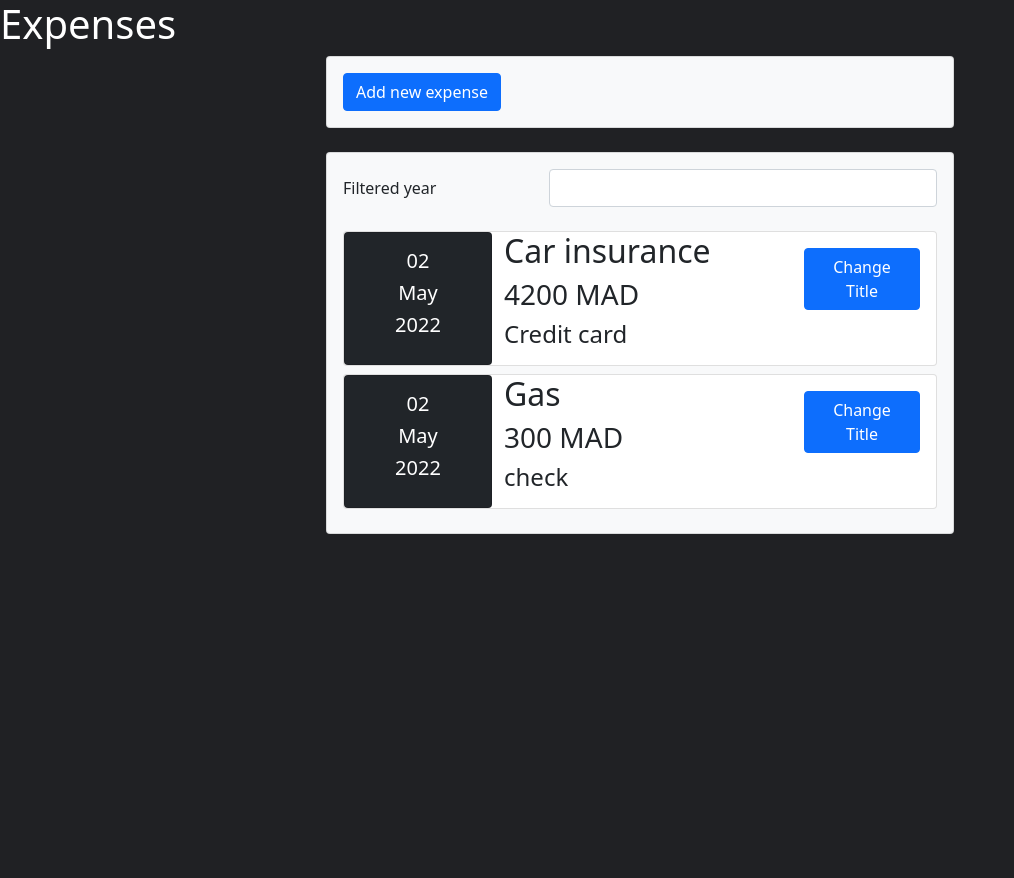
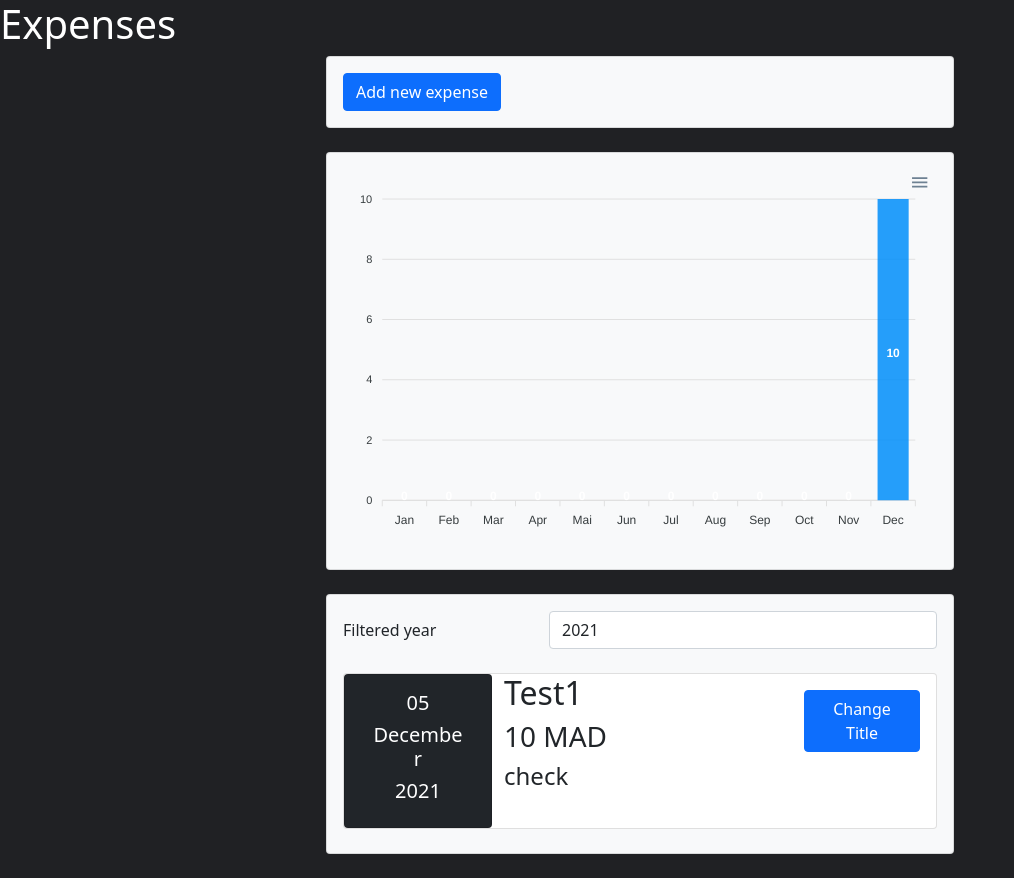
Before and after one commit to bouhouchmarouane/expenses-app, a React (Create React App) app: page / in a window 1280 px wide. Shown: the whole page, without its empty margins (0-1014 px from the left). Before the commit the page ends 800 px from the top, so only its background shows below. Built offline with nearby package versions, Linux system fonts and the light colour scheme.

Commit message:
Adding chart

```diff
--- a/package.json
+++ b/package.json
@@ -6,9 +6,11 @@
     "@testing-library/jest-dom": "^5.16.4",
     "@testing-library/react": "^13.1.1",
     "@testing-library/user-event": "^13.5.0",
+    "apexcharts": "^3.35.3",
     "bootstrap": "^5.1.3",
     "bootstrap-icons": "^1.8.2",
     "react": "^18.1.0",
+    "react-apexcharts": "^1.4.0",
     "react-datepicker": "^4.8.0",
     "react-dom": "^18.1.0",
     "react-scripts": "5.0.1",
--- a/src/App.js
+++ b/src/App.js
@@ -3,11 +3,12 @@ import { ExpenseFilter } from "./components/ExpenseFilter";
 import { useState } from "react";
 import Card from "./components/Card";
 import NewExpense from "./components/NewExpense";
+import Chart from "./components/Chart";
 
 const INITIAL_EXPENSES = [
   {
     id: 1,
-    title: "Car  insurance",
+    title: "Car insurance",
     amount: 4200,
     date: new Date(),
     paymentMethod: "Credit card",
@@ -19,12 +20,25 @@ const INITIAL_EXPENSES = [
     date: new Date(),
     paymentMethod: "check",
   },
+  {
+    id: 3,
+    title: "Test1",
+    amount: 10,
+    date: new Date(2021,11,5),
+    paymentMethod: "check",
+  },
+  {
+    id: 4,
+    title: "Test2",
+    amount: 4000,
+    date: new Date(2022, 11, 5),
+    paymentMethod: "check",
+  }
 ];
 
 const App = () => {
   const [expenses, setExpenses] = useState(INITIAL_EXPENSES);
-  const [filteredYear, setFilteredYear] = useState("");
-  var filteredExpenses = [...expenses];
+  const [filteredYear, setFilteredYear] = useState("2021");
 
   const addExpenseDataHandler = (enteredExpenseData) => {
     const newExpenseData = {
@@ -51,14 +65,14 @@ const App = () => {
           <NewExpense onSaveEnteredData={addExpenseDataHandler} />
         </Card>
         <Card>
-            <ExpenseFilter
-              onFilteredYearChanged={filteredYearchangeHandler}
-              selected={filteredYear}
-            />
-          <Expenses
-            expenseItems={filteredExpenses}
-            filterYearSelected={filteredYear}
+          <Chart year={filteredYear} data={expenses}/>
+        </Card>
+        <Card>
+          <ExpenseFilter
+            onFilteredYearChanged={filteredYearchangeHandler}
+            selected={filteredYear}
           />
+          <Expenses expenseItems={expenses} filterYearSelected={filteredYear} />
         </Card>
       </div>
       <div className="col-lg-3 col-md-2 col-sm-0"></div>
--- /dev/null
+++ b/src/components/ApexChart.js
@@ -0,0 +1,38 @@
+import Chart from "react-apexcharts";
+
+const ApexChart = (props) => {
+  console.log("Apex");
+
+  const state = {
+    options: {
+      chart: {
+        id: "expenses-chart",
+      },
+      xaxis: {
+        categories: props.categories
+      },
+    },
+    series: [
+      {
+        name: "Expenses total",
+        data: props.data,
+      },
+    ],
+  };
+  return (
+    <div className="app">
+      <div className="row">
+        <div className="mixed-chart">
+          <Chart
+            options={state.options}
+            series={state.series}
+            type="bar"
+            width="100%"
+          />
+        </div>
+      </div>
+    </div>
+  );
+
+};
+export default ApexChart
--- /dev/null
+++ b/src/components/Chart.js
@@ -0,0 +1,56 @@
+import ApexChart from "./ApexChart";
+
+const Chart = (props) => {
+  const year = props.year;
+  let categories = [
+    "Jan",
+    "Feb",
+    "Mar",
+    "Apr",
+    "Mai",
+    "Jun",
+    "Jul",
+    "Aug",
+    "Sep",
+    "Oct",
+    "Nov",
+    "Dec",
+  ];
+  const dataToShow = [];
+  let filteredData = [];
+
+  if (year === "") {
+    categories = [
+      ...new Set(props.data.map((ex) => ex.date.getFullYear().toString())),
+    ].sort();
+    categories.forEach((year) => {
+      dataToShow.push(
+        props.data
+          .filter((ex) => ex.date.getFullYear().toString() === year)
+          .map((ex) => ex.amount)
+          .reduce((a, b) => a + b)
+      );
+    });
+  } else {
+    filteredData = props.data.filter(
+      (expense) => expense.date.getFullYear().toString() === year
+    );
+
+    for (var i = 0; i < 12; i++) {
+      let monthValues = filteredData
+        .filter((ex) => ex.date.getMonth() === i)
+        .map((ex) => ex.amount);
+      if (monthValues.length > 0) {
+        dataToShow.push(
+          filteredData
+            .filter((ex) => ex.date.getMonth() === i)
+            .map((ex) => ex.amount)
+            .reduce((a, b) => a + b)
+        );
+      } else dataToShow.push(0);
+    }
+  }
+
+  return <ApexChart data={dataToShow} categories={categories} />;
+};
+export default Chart;
--- a/src/components/ExpenseForm.js
+++ b/src/components/ExpenseForm.js
@@ -91,7 +91,7 @@ export const ExpenseForm = (props) => {
         <button type="submit" className="btn btn-primary ms-3 float-end">
           Save
         </button>
-        <button className="btn btn-secondary float-end" onClick={props.onHideExpenseForm}>
+        <button type="button" className="btn btn-secondary float-end" onClick={props.onHideExpenseForm}>
           Cancel
         </button>
       </form>
```
Also changed, not shown: 1 other file (tests, documents, lock files or other folders).
